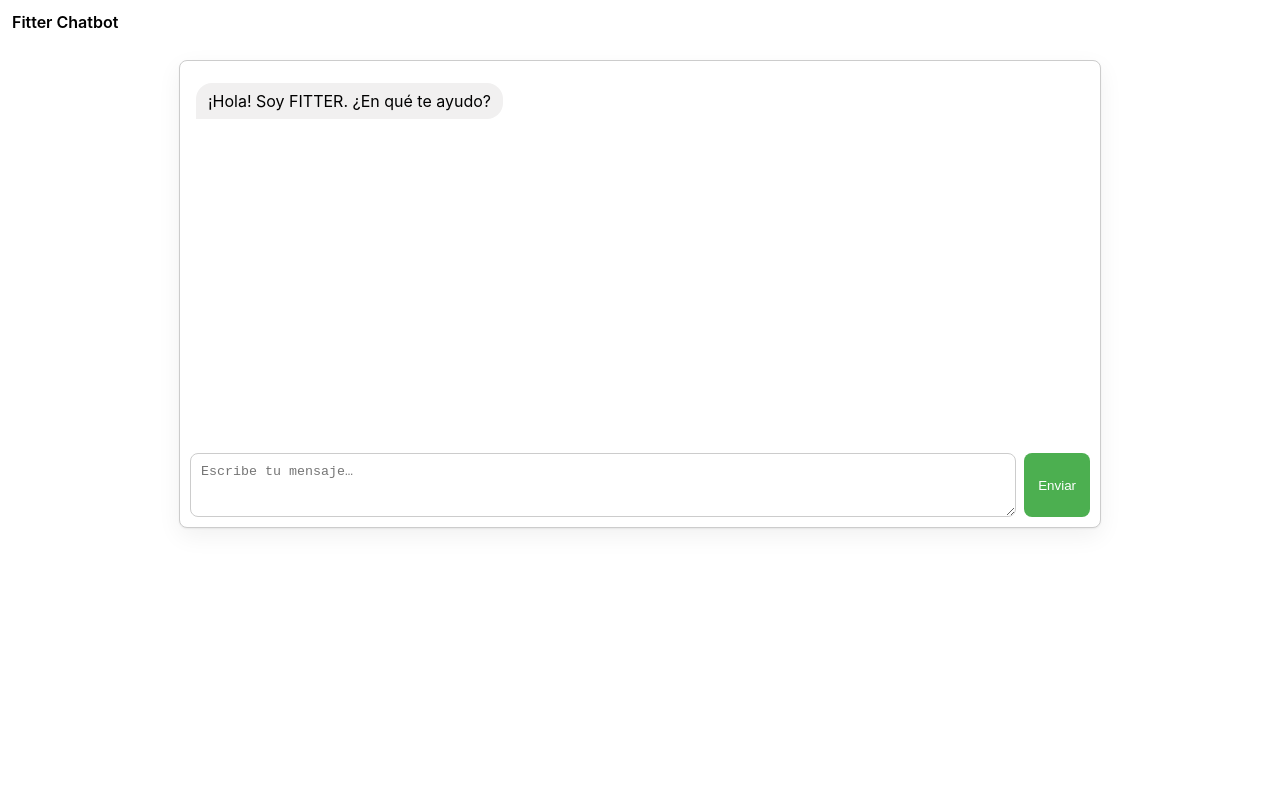
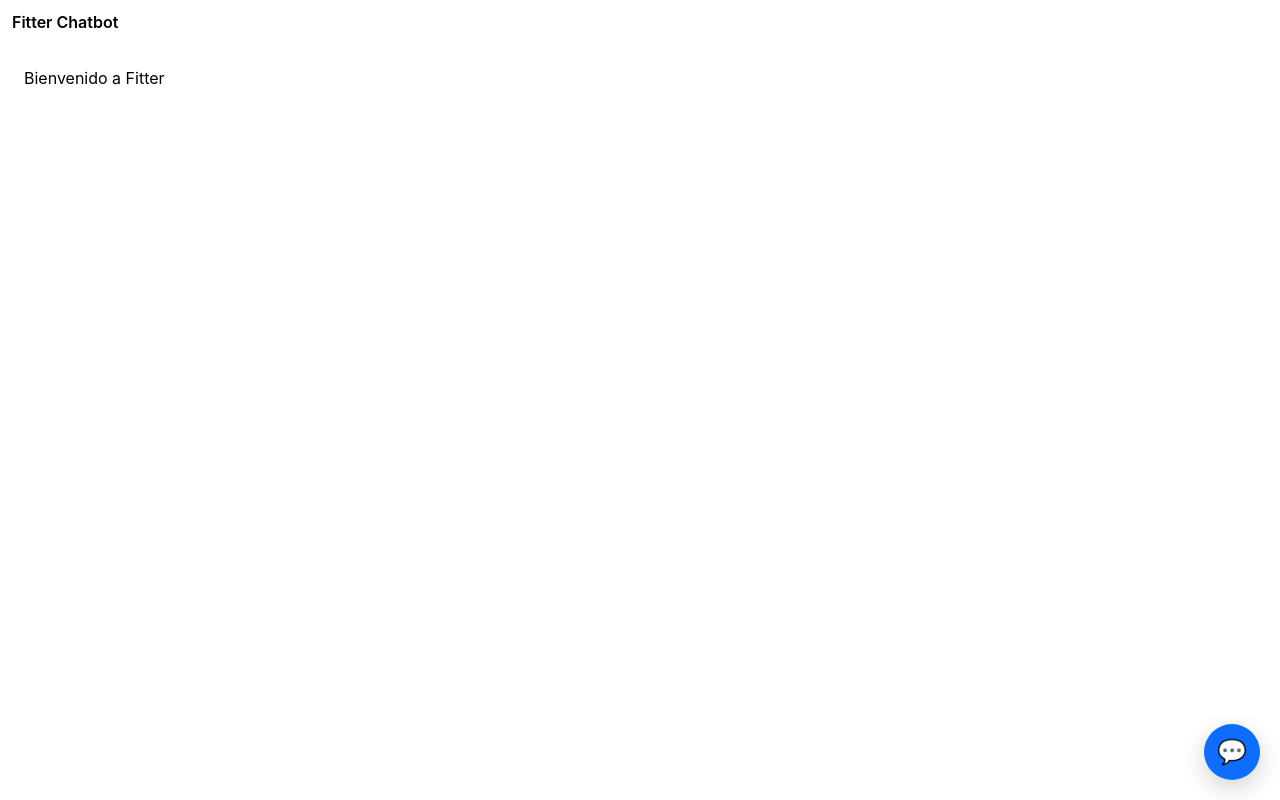
Before and after one commit to Draxer21/Fitter_chat, a React (Create React App) app in the folder frontend/: page / in a window 1280 px wide. Built offline with nearby package versions, Linux system fonts and the light colour scheme.

Commit message:
Mejoras en apariencia

```diff
--- a/frontend/src/App.js
+++ b/frontend/src/App.js
@@ -1,10 +1,10 @@
 // src/App.js
-import { Suspense, lazy, useEffect } from "react";
+import { Suspense, useEffect } from "react";
 import { BrowserRouter, Routes, Route, useLocation } from "react-router-dom";
 
-import Chatbot from "./Chatbot";               // <--- Asegúrate de que Chatbot.jsx está en src/
-import RutinaPage from "./pages/RutinaPage";   // <--- Ajusta al nombre real del archivo
-
+import RutinaPage from "./pages/RutinaPage";
+// ⬇️ Usa el widget flotante (no la página Chatbot)
+import ChatWidget from "./ChatWidget";
 
 // Scroll al top en cada navegación
 function ScrollToTop() {
@@ -14,7 +14,6 @@ function ScrollToTop() {
   }, [pathname]);
   return null;
 }
-
 
 function NotFound() {
   return (
@@ -26,12 +25,13 @@ function NotFound() {
   );
 }
 
-function App() {
+export default function App() {
   const basename = process.env.PUBLIC_URL || "/";
 
   return (
     <BrowserRouter basename={basename}>
       <ScrollToTop />
+
       <header className="app-header" style={{ padding: 12, fontWeight: 600 }}>
         Fitter Chatbot
       </header>
@@ -39,14 +39,16 @@ function App() {
       <main>
         <Suspense fallback={<div style={{ padding: 16 }}>Cargando…</div>}>
           <Routes>
-            <Route path="/" element={<Chatbot />} />
+            {/* tu landing, si la tienes; si no, puedes apuntar a otra página */}
+            <Route path="/" element={<div style={{ padding: 24 }}>Bienvenido a Fitter</div>} />
             <Route path="/rutina/:id" element={<RutinaPage />} />
             <Route path="*" element={<NotFound />} />
           </Routes>
         </Suspense>
       </main>
+
+      {/* 🔽 AQUÍ el agregado flotante, visible en todas las rutas */}
+      <ChatWidget />
     </BrowserRouter>
   );
 }
-
-export default App;
--- a/frontend/src/Chatbot.jsx
+++ b/frontend/src/Chatbot.jsx
@@ -1,7 +1,19 @@
 // Chatbot.jsx
-import { useEffect, useMemo, useRef, useState } from "react";
+import { useEffect, useRef, useState } from "react";
 
-export default function Chatbot() {
+function getOrCreateSenderId() {
+  const k = "rasa_uid";
+  let v = localStorage.getItem(k);
+  if (!v) {
+    v = `web-${Math.random().toString(36).slice(2, 10)}`;
+    localStorage.setItem(k, v);
+  }
+  return v;
+}
+
+export default function Chatbot({ endpoint = "/chat/send", senderId }) {
+  const uidRef = useRef(senderId || getOrCreateSenderId());
+
   const [messages, setMessages] = useState(() => [
     { id: 1, from: "bot", text: "¡Hola! Soy FITTER. ¿En qué te ayudo?" }
   ]);
@@ -12,33 +24,26 @@ export default function Chatbot() {
   const scrollRef = useRef(null);
   const abortRef = useRef(null);
 
-  // Autoscroll al final cuando cambian los mensajes
+  // Autoscroll
   useEffect(() => {
-    if (scrollRef.current) {
-      scrollRef.current.scrollTop = scrollRef.current.scrollHeight;
-    }
+    if (scrollRef.current) scrollRef.current.scrollTop = scrollRef.current.scrollHeight;
   }, [messages, loading]);
 
-  // Limpia petición pendiente al desmontar
-  useEffect(() => {
-    return () => {
-      if (abortRef.current) abortRef.current.abort();
-    };
-  }, []);
+  // Limpieza al desmontar
+  useEffect(() => () => abortRef.current?.abort(), []);
 
   const pushMessage = (msg) => {
     setMessages((prev) => [...prev, { id: nextId.current++, ...msg }]);
   };
 
   const normalizeBotPayloads = (data) => {
-    // Rasa REST suele ser un array; cada item puede tener text, buttons, custom/json_message, image, etc.
     if (!Array.isArray(data)) return [];
     return data.map((m) => ({
       id: nextId.current++,
       from: "bot",
       text: typeof m.text === "string" ? m.text : undefined,
       custom: m.custom || m.json_message || null,
-      image: m.image || (m.attachment && m.attachment.type === "image" ? m.attachment.payload?.src : undefined),
+      image: m.image || (m.attachment?.type === "image" ? m.attachment?.payload?.src : undefined),
       buttons: Array.isArray(m.buttons) ? m.buttons : undefined
     }));
   };
@@ -47,41 +52,31 @@ export default function Chatbot() {
     const text = input.trim();
     if (!text || loading) return;
 
-    // limpia error visible
     setErrorText("");
-
-    // pinta mensaje de usuario y resetea input
     pushMessage({ from: "user", text });
     setInput("");
     setLoading(true);
 
-    // abort controller para cancelar si desmonta
-    if (abortRef.current) abortRef.current.abort();
+    abortRef.current?.abort();
     const controller = new AbortController();
     abortRef.current = controller;
 
     try {
-      const res = await fetch("/chat/send", {
+      const res = await fetch(endpoint, {
         method: "POST",
         headers: { "Content-Type": "application/json" },
-        body: JSON.stringify({ sender: "web-user", message: text }),
+        body: JSON.stringify({ sender: uidRef.current, message: text }),
         signal: controller.signal
       });
 
       if (!res.ok) {
         const t = await res.text().catch(() => "");
-        throw new Error(`HTTP ${res.status}${t ? `: ${t.slice(0, 140)}` : ""}`);
+        throw new Error(`HTTP ${res.status}${t ? `: ${t.slice(0, 160)}` : ""}`);
       }
 
       const data = await res.json();
       const botMsgs = normalizeBotPayloads(data);
-
-      if (botMsgs.length === 0) {
-        // Si por alguna razón Rasa devolvió vacío, al menos avisamos
-        pushMessage({ from: "bot", text: "No recibí respuesta. ¿Puedes intentar de nuevo?" });
-      } else {
-        setMessages((prev) => [...prev, ...botMsgs]);
-      }
+      setMessages((prev) => botMsgs.length ? [...prev, ...botMsgs] : [...prev, { from: "bot", id: nextId.current++, text: "No recibí respuesta. ¿Puedes intentar de nuevo?" }]);
     } catch (e) {
       const msg = e?.name === "AbortError" ? "Solicitud cancelada." : "Error de conexión con el backend.";
       setErrorText(typeof e?.message === "string" ? e.message : msg);
@@ -98,7 +93,6 @@ export default function Chatbot() {
     }
   };
 
-  // Burbuja de mensaje (usa estilos inline simples; si ya tienes CSS, cambia className a .message .user/.bot)
   const Bubble = ({ children, from }) => (
     <span
       className="message"
@@ -109,7 +103,7 @@ export default function Chatbot() {
         background: from === "user" ? "#DCF8C6" : "#F1F0F0",
         maxWidth: "85%",
         whiteSpace: "pre-wrap",
-        wordBreak: "break-word",
+        wordBreak: "break-word"
       }}
     >
       {children}
@@ -129,15 +123,7 @@ export default function Chatbot() {
             <button
               type="button"
               onClick={() => window.open(m.custom.url, "_blank", "noopener,noreferrer")}
-              style={{
-                marginTop: hasText ? 6 : 0,
-                padding: "6px 12px",
-                borderRadius: 8,
-                border: "none",
-                background: "#007bff",
-                color: "white",
-                cursor: "pointer"
-              }}
+              style={{ marginTop: hasText ? 6 : 0, padding: "6px 12px", borderRadius: 8, border: "none", background: "#007bff", color: "white", cursor: "pointer" }}
               aria-label={m.custom.title || "Abrir rutina"}
             >
               {m.custom.title || "Abrir rutina"}
@@ -147,12 +133,7 @@ export default function Chatbot() {
         {m.image && (
           <>
             {(hasText || hasRoutineLink) ? <br /> : null}
-            <img
-              src={m.image}
-              alt="Imagen enviada por el bot"
-              style={{ display: "block", maxWidth: "100%", borderRadius: 8, marginTop: 6 }}
-              loading="lazy"
-            />
+            <img src={m.image} alt="Imagen enviada por el bot" style={{ display: "block", maxWidth: "100%", borderRadius: 8, marginTop: 6 }} loading="lazy" />
           </>
         )}
         {Array.isArray(m.buttons) && m.buttons.length > 0 && (
@@ -164,21 +145,13 @@ export default function Chatbot() {
                   key={`btn-${m.id}-${idx}`}
                   type="button"
                   onClick={() => {
-                    // Si el botón trae payload, mándalo como texto → Rasa lo sabrá interpretar (intent/payload)
                     const payload = b?.payload || b?.title || "";
                     if (payload) {
                       setInput(payload);
-                      // Enviar de inmediato como UX snappy
                       setTimeout(sendMessage, 0);
                     }
                   }}
-                  style={{
-                    padding: "6px 10px",
-                    borderRadius: 8,
-                    border: "1px solid #ddd",
-                    background: "#fff",
-                    cursor: "pointer"
-                  }}
+                  style={{ padding: "6px 10px", borderRadius: 8, border: "1px solid #ddd", background: "#fff", cursor: "pointer" }}
                 >
                   {b?.title || "Opción"}
                 </button>
@@ -204,42 +177,17 @@ export default function Chatbot() {
       role="region"
       aria-label="Chat con asistente FITTER"
     >
-      <div
-        ref={scrollRef}
-        style={{ height: 360, overflowY: "auto", marginBottom: 10, padding: 6 }}
-        aria-live="polite"
-      >
+      <div ref={scrollRef} style={{ height: 360, overflowY: "auto", marginBottom: 10, padding: 6 }} aria-live="polite">
         {messages.map((m) => (
-          <div
-            key={m.id}
-            style={{
-              textAlign: m.from === "user" ? "right" : "left",
-              margin: "6px 0"
-            }}
-          >
+          <div key={m.id} style={{ textAlign: m.from === "user" ? "right" : "left", margin: "6px 0" }}>
             <Bubble from={m.from}>{renderMessageContent(m)}</Bubble>
           </div>
         ))}
-
-        {loading && (
-          <div style={{ fontStyle: "italic", color: "#666", padding: "4px 6px" }}>
-            Escribiendo…
-          </div>
-        )}
+        {loading && <div style={{ fontStyle: "italic", color: "#666", padding: "4px 6px" }}>Escribiendo…</div>}
       </div>
 
       {errorText && (
-        <div
-          style={{
-            color: "#b91c1c",
-            background: "#fee2e2",
-            border: "1px solid #fecaca",
-            borderRadius: 8,
-            padding: "6px 10px",
-            marginBottom: 8
-          }}
-          role="alert"
-        >
+        <div style={{ color: "#b91c1c", background: "#fee2e2", border: "1px solid #fecaca", borderRadius: 8, padding: "6px 10px", marginBottom: 8 }} role="alert">
           {errorText}
         </div>
       )}
@@ -251,29 +199,14 @@ export default function Chatbot() {
           onKeyDown={onKeyDown}
           placeholder="Escribe tu mensaje…"
           rows={1}
-          style={{
-            flex: 1,
-            padding: 10,
-            borderRadius: 8,
-            border: "1px solid #ccc",
-            resize: "vertical",
-            minHeight: 42,
-            maxHeight: 160
-          }}
+          style={{ flex: 1, padding: 10, borderRadius: 8, border: "1px solid #ccc", resize: "vertical", minHeight: 42, maxHeight: 160 }}
           aria-label="Cuadro de mensaje"
           disabled={loading}
         />
         <button
           onClick={sendMessage}
           disabled={loading || input.trim().length === 0}
-          style={{
-            padding: "10px 14px",
-            borderRadius: 8,
-            border: "none",
-            background: loading ? "#9ca3af" : "#4CAF50",
-            color: "white",
-            cursor: loading ? "not-allowed" : "pointer"
-          }}
+          style={{ padding: "10px 14px", borderRadius: 8, border: "none", background: loading ? "#9ca3af" : "#4CAF50", color: "white", cursor: loading ? "not-allowed" : "pointer" }}
           aria-busy={loading}
           aria-label="Enviar mensaje"
         >
--- /dev/null
+++ b/frontend/src/Chatwidget.jsx
@@ -0,0 +1,57 @@
+// ChatWidget.jsx
+import { useEffect, useRef, useState } from "react";
+import Chatbot from "./Chatbot";
+
+export default function ChatWidget() {
+  const [open, setOpen] = useState(false);
+  const panelRef = useRef(null);
+  const btnRef = useRef(null);
+  const panelId = "fw-chat-panel";
+
+  // Cerrar con tecla Escape y devolver foco al botón
+  useEffect(() => {
+    const onKey = (e) => {
+      if (e.key === "Escape") {
+        setOpen(false);
+        btnRef.current?.focus();
+      }
+    };
+    if (open) document.addEventListener("keydown", onKey);
+    return () => document.removeEventListener("keydown", onKey);
+  }, [open]);
+
+  return (
+    <>
+      {/* Botón flotante (burbuja) */}
+      <button
+        ref={btnRef}
+        className="fw-chat-launcher"
+        onClick={() => setOpen((v) => !v)}
+        aria-label={open ? "Cerrar chat" : "Abrir chat"}
+        aria-expanded={open}
+        aria-controls={panelId}
+        type="button"
+      >
+        {open ? "×" : "💬"}
+      </button>
+
+      {/* Panel del chat */}
+      {open && (
+        <div
+          id={panelId}
+          ref={panelRef}
+          className="fw-chat-panel"
+          role="dialog"
+          aria-modal="false"
+          aria-label="Chat Fitter"
+        >
+          <div className="fw-chat-header">Fitter · Asistente</div>
+          <div className="fw-chat-body">
+            {/* El Chat usa /chat/send por defecto y UID persistente */}
+            <Chatbot />
+          </div>
+        </div>
+      )}
+    </>
+  );
+}
--- a/frontend/src/index.css
+++ b/frontend/src/index.css
@@ -11,3 +11,68 @@ code {
   font-family: source-code-pro, Menlo, Monaco, Consolas, 'Courier New',
     monospace;
 }
+:root{
+  --fw-primary:#0d6efd;
+  --fw-radius:14px;
+  --fw-z:2147483000;
+}
+
+/* Botón flotante (burbuja) */
+.fw-chat-launcher{
+  position:fixed; right:20px; bottom:20px;
+  width:56px; height:56px; border-radius:50%;
+  background:var(--fw-primary); color:#fff; border:none; cursor:pointer;
+  box-shadow:0 8px 24px rgba(0,0,0,.18);
+  font-size:24px; z-index:var(--fw-z);
+}
+
+/* Panel del chat */
+.fw-chat-panel{
+  position:fixed; right:20px; bottom:86px;
+  width:380px; max-width:95vw; height:520px; max-height:85vh;
+  z-index:var(--fw-z); background:#fff; border-radius:var(--fw-radius);
+  box-shadow:0 8px 32px rgba(0,0,0,.28); overflow:hidden;
+  display:flex; flex-direction:column; animation:fw-pop .18s ease-out;
+}
+@keyframes fw-pop{from{transform:translateY(12px);opacity:.0}to{transform:translateY(0);opacity:1}}
+
+.fw-chat-header{padding:10px 12px; background:var(--fw-primary); color:#fff; font-weight:600}
+.fw-chat-body{flex:1; display:flex; flex-direction:column}
+
+/* Contenido del Chatbot */
+.fw-chat-container{border:1px solid #e5e7eb; padding:10px; background:#fff; height:100%; display:flex; flex-direction:column}
+.fw-chat-scroll{flex:1; overflow-y:auto; margin-bottom:10px; padding:6px}
+.fw-chat-row{margin:6px 0}
+.fw-chat-row--user{text-align:right}
+.fw-chat-row--bot{text-align:left}
+
+.fw-chat-bubble{
+  display:inline-block; padding:8px 12px; max-width:85%;
+  white-space:pre-wrap; word-break:break-word;
+}
+.fw-chat-bubble--user{background:#DCF8C6; border-radius:16px 16px 0 16px}
+.fw-chat-bubble--bot{background:#F1F0F0; border-radius:16px 16px 16px 0}
+
+.fw-chat-error{color:#b91c1c; background:#fee2e2; border:1px solid #fecaca; border-radius:8px; padding:6px 10px; margin-bottom:8px}
+.fw-typing{font-style:italic; color:#666; padding:4px 6px}
+
+.fw-chat-input{flex:1; padding:10px; border-radius:8px; border:1px solid #ccc; resize:vertical; min-height:42px; max-height:160px}
+.fw-chat-send{padding:10px 14px; border-radius:8px; border:none; background:#4CAF50; color:#fff; cursor:pointer}
+.fw-chat-send[disabled]{background:#9ca3af; cursor:not-allowed}
+
+/* Responsive */
+@media (max-width:420px){
+  .fw-chat-panel{right:10px; bottom:78px; width:calc(100vw - 20px); height:calc(100vh - 140px)}
+  .fw-chat-launcher{right:10px; bottom:10px}
+}
+
+/* Modo oscuro */
+@media (prefers-color-scheme: dark){
+  .fw-chat-panel,.fw-chat-container{background:#111827; color:#e5e7eb}
+  .fw-chat-bubble--bot{background:#1f2937; color:#e5e7eb}
+  .fw-chat-bubble--user{background:#064e3b; color:#e5e7eb}
+  .fw-chat-input{background:#111827; border-color:#374151; color:#e5e7eb}
+  .fw-chat-send{background:#10b981}
+  .fw-chat-header{background:#2563eb}
+  .fw-chat-error{background:#7f1d1d; border-color:#991b1b; color:#fecaca}
+}
```
Also changed, not shown: 1 other file (tests, documents, lock files or other folders).
